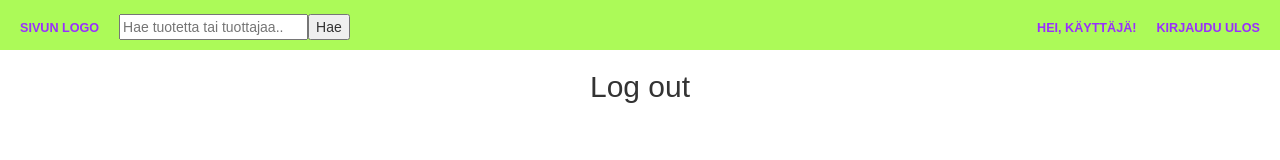
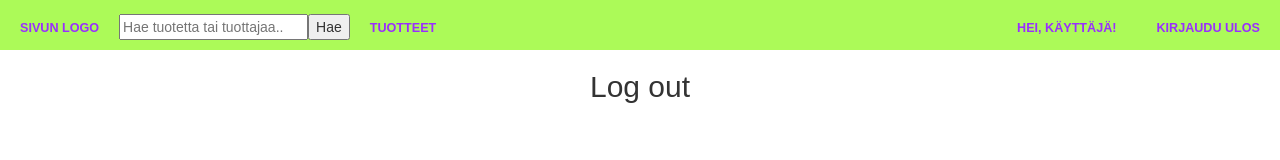
Before and after one commit to jnyste/lahiruoka, a React (Create React App) app in the folder frontend/: page /logout in a window 1280 px wide. Shown: the top 160 px of the page. Built offline with nearby package versions, Linux system fonts and the light colour scheme.

Commit message:
Wrapper.js: add link to all products

```diff
--- a/frontend/src/Wrapper.js
+++ b/frontend/src/Wrapper.js
@@ -9,6 +9,10 @@ function Index() {
 
 function User() {
   return <h2>User</h2>;
+}
+
+function Products() {
+  return <h2>All products</h2>;
 }
 
 function LogOut() {
@@ -23,12 +27,14 @@ function Wrapper() {
           <Link to="/">Sivun logo</Link>
           <input type="text" placeholder="Hae tuotetta tai tuottajaa.." name="search" />
           <button type="submit">Hae</button>
+          <Link to="/products">Tuotteet</Link>
           <Link to="/logout/" className="right_float">Kirjaudu ulos</Link>
           <Link to="/user/" className="right_float">Hei, Käyttäjä!</Link>
         </nav>
 
         <Route path="/" exact component={Index} />
         <Route path="/user/" component={User} />
+        <Route path="/products/" component={Products} />
         <Route path="/logout/" component={LogOut} />
 
         <div className="footer"><span>This footer can now hold several (or at least two) lines of text.</span></div>
--- a/frontend/src/css/frontpage_style.css
+++ b/frontend/src/css/frontpage_style.css
@@ -11,11 +11,11 @@ nav.header {
 	background-color: #ACFA58;
 	top: 0px;
 	height: 50px;
-	padding-left: 20px;
+	padding-left: 0px;
 }
 
 nav.header a {
-	margin: 20px 20px 20px 0px;
+	margin: 20px 20px 20px 20px;
 	color: #9A2EFE;
 	text-transform: uppercase;
 	text-decoration: none;
```
